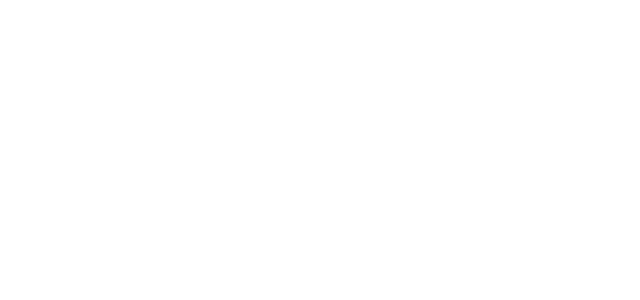
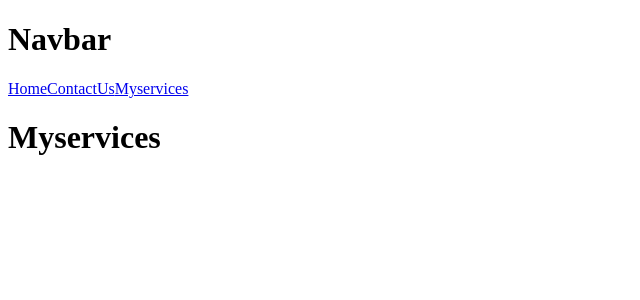
Before and after one commit to saurabhbahadur/dental_frontend, a React (Vite) app: page /myservices in a window 1280 px wide. Shown: the top 300 px of the page, without its empty margins (0-640 px from the left). Built offline with nearby package versions, Linux system fonts and the light colour scheme.

Commit message:
added router and pages

```diff
--- a/src/App.jsx
+++ b/src/App.jsx
@@ -1,9 +1,11 @@
+import Navbar from "./components/navbar"
+import Router from "./router/Router"
 
 function App() {
 
   return (
     <>
-
+      <Router />
     </>
   )
 }
--- a/src/components/navbar.jsx
+++ b/src/components/navbar.jsx
@@ -1,9 +1,15 @@
 import React from 'react'
+import { Link } from 'react-router-dom'
 
-const navbar = () => {
-  return (
-    <div>navbar</div>
-  )
+const Navbar = () => {
+    return (
+        <>
+            <h1>Navbar</h1>
+            <Link to="/">Home</Link>
+            <Link to="/contactus">ContactUs</Link>
+            <Link to="/myservices">Myservices</Link>
+        </>
+    )
 }
 
-export default navbar
+export default Navbar
--- /dev/null
+++ b/src/pages/ContactUs.jsx
@@ -0,0 +1,11 @@
+import React from 'react'
+
+const ContactUs = () => {
+    return (
+        <>
+            <h1>ContactUs</h1>
+        </>
+    )
+}
+
+export default ContactUs
--- /dev/null
+++ b/src/pages/Home.jsx
@@ -0,0 +1,11 @@
+import React from 'react'
+
+const Home = () => {
+    return (
+        <>
+            <h1>Home</h1>
+        </>
+    )
+}
+
+export default Home
--- /dev/null
+++ b/src/pages/MyServices.jsx
@@ -0,0 +1,11 @@
+import React from 'react'
+
+const MyServices = () => {
+    return (
+        <>
+            <h1>Myservices</h1>
+        </>
+    )
+}
+
+export default MyServices
--- /dev/null
+++ b/src/router/Router.jsx
@@ -0,0 +1,21 @@
+import React from 'react'
+import { BrowserRouter, Route, Routes } from 'react-router-dom'
+import Home from '../pages/Home'
+import Navbar from '../components/navbar'
+import MyServices from '../pages/MyServices'
+import ContactUs from '../pages/ContactUs'
+
+const Router = () => {
+    return (
+        <BrowserRouter>
+            <Navbar />
+            <Routes>
+                <Route path='/' element={<Home />} />
+                <Route path='/myservices' element={<MyServices />} />
+                <Route path='/contactus' element={<ContactUs />} />
+            </Routes>
+        </BrowserRouter>
+    )
+}
+
+export default Router
```
